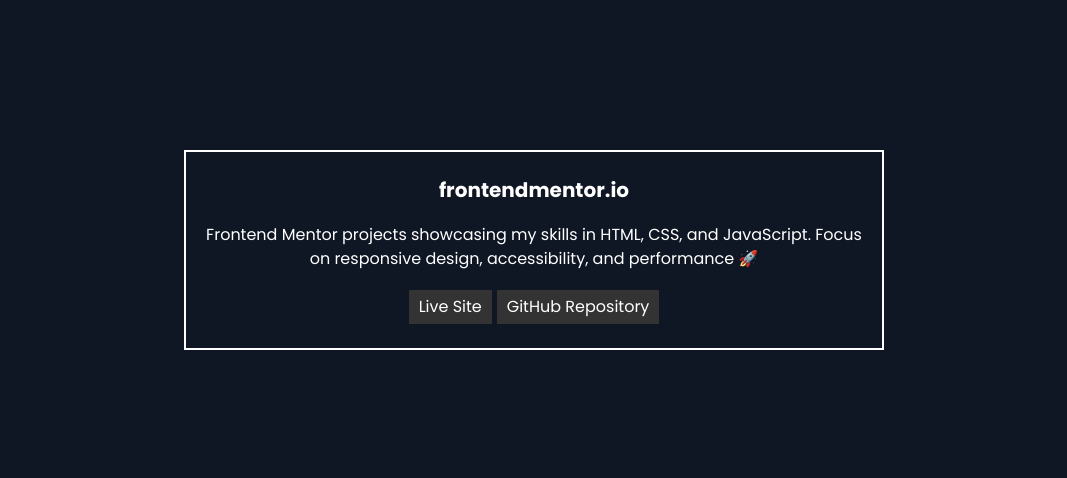
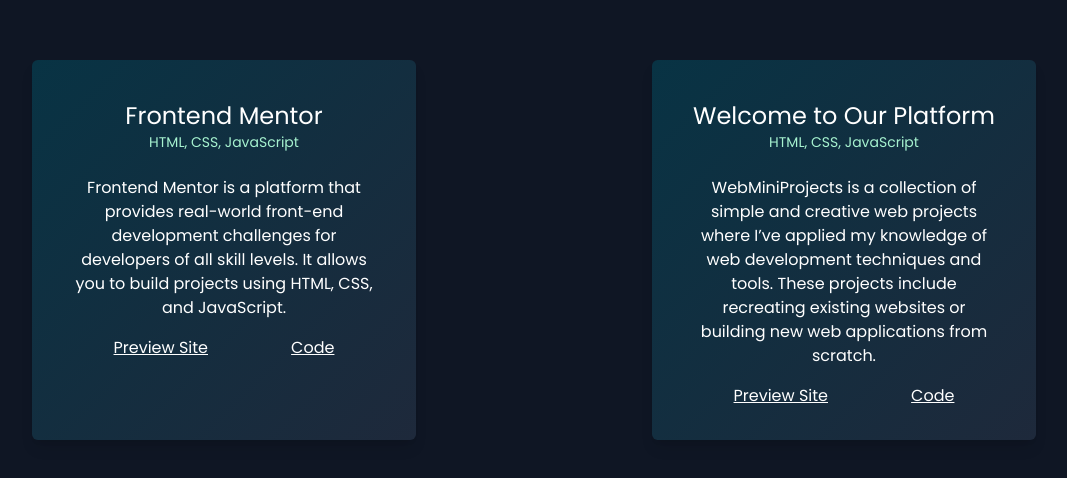
Before and after one commit to hafizurrahaman0/hafizurrahaman, a website: page index.html in a window 1280 px wide. Shown: the part 1030-1508 px from the top of the page, without its empty margins (106-1173 px from the left). Drawn offline with Linux system fonts and the light colour scheme.

Commit message:
Changed the card design in the project section

```diff
--- a/css/style.css
+++ b/css/style.css
@@ -112,6 +112,10 @@
     align-items: center;
 }
 
+.section2 .card-body {
+    height: 300px;
+}
+
 .section3 {
     background-color: var(--background-color);
 }
@@ -120,7 +124,6 @@
     width: 700px;
     min-height: 200px;
     padding: 20px 0;
-    border: 2px solid white;
     text-align: center;
     display: flex;
     flex-direction: column;
--- a/index.html
+++ b/index.html
@@ -21,7 +21,6 @@
             <div class="links">
                 <ul>
                     <li><a href="#projects">Projects</a></li>
-                    <li><a href="#technologies">Technologies</a></li>
                     <li><a href="./pages/aboutme.html">About me</a></li>
                 </ul>
             </div>
@@ -47,25 +46,37 @@
         </div>
     </main>
 
-    <section id="projects" class="section section2">
-        <div class="card">
-            <div class="cardTitle">
-                <h2 class="text-xl font-bold">frontendmentor.io</h2>
+    <section id="projects" class="section section2 justify-around">
+        <div class="p-10 bg-gradient-to-br from-cyan-950 to-slate-800 card sm:max-w-sm rounded-md shadow-lg">
+            <div class="card-body">
+              <h5 class=" text-2xl card-title mb-0">Frontend Mentor</h5>
+              <div class="text-sm text-emerald-200 mb-6">HTML, CSS, JavaScript</div>
+              <p class="mb-4">Frontend Mentor is a platform that provides real-world front-end
+                development challenges for developers of all skill levels. It allows you to
+                build projects using HTML, CSS, and JavaScript.
+                </p>
+              <div class="card-actions flex justify-around">
+                <a href="https://hafizurrahaman0.github.io/Frontend-Mentor/" target="_blank" class="link link-primary underline">Preview Site</a>
+                <a href="https://github.com/hafizurrahaman0/Frontend-Mentor" target="_blank" class="link link-primary underline">Code</a>
+              </div>
             </div>
-            <div class="cardDesc">
-                <p>
-                    Frontend Mentor projects showcasing my skills in HTML, CSS, and JavaScript. Focus on responsive design, accessibility, and performance 🚀
+          </div>
+
+        <div class="p-10 bg-gradient-to-br from-cyan-950 to-slate-800 card sm:max-w-sm rounded-md shadow-lg">
+            <div class="card-body">
+              <h5 class="text-2xl card-title mb-0">Welcome to Our Platform</h5>
+              <div class="text-sm text-emerald-200 mb-6">HTML, CSS, JavaScript</div>
+              <p class="mb-4">WebMiniProjects is a collection of simple and creative web projects where
+                I’ve applied my knowledge of web development techniques and tools. These
+                projects include recreating existing websites or building new web
+                applications from scratch.
                 </p>
+              <div class="card-actions flex justify-around">
+                <a href="https://hafizurrahaman0.github.io/WebMiniProjects/" target="_blank" class="link link-primary underline">Preview Site</a>
+                <a href="https://github.com/hafizurrahaman0/WebMiniProjects" target="_blank" class="link link-primary underline">Code</a>
+              </div>
             </div>
-            <div class="cardFooter">
-                <a href="https://hafizurrahaman0.github.io/Frontend-Mentor/" class="btn" target="_blank">Live Site</a>
-                <a href="https://github.com/hafizurrahaman0/Frontend-Mentor" class="btn" target="_blank">GitHub Repository</a>
-            </div>
-        </div>
-    </section>
-
-    <section id="#technologies" class="section section3">
-
+          </div>
     </section>
 
     <script src="./js/scripts.js"></script>
--- a/js/scripts.js
+++ b/js/scripts.js
@@ -7,6 +7,7 @@
 document.querySelectorAll('a[href^="#"]').forEach(anchor => {
     anchor.addEventListener('click', function (e) {
         e.preventDefault();
+        console.log(e);
 
         document.querySelector(this.getAttribute('href')).scrollIntoView({
             behavior: 'smooth'
```
Also changed, not shown: pages/aboutme.html (+2 -2 lines), src/output.css.
